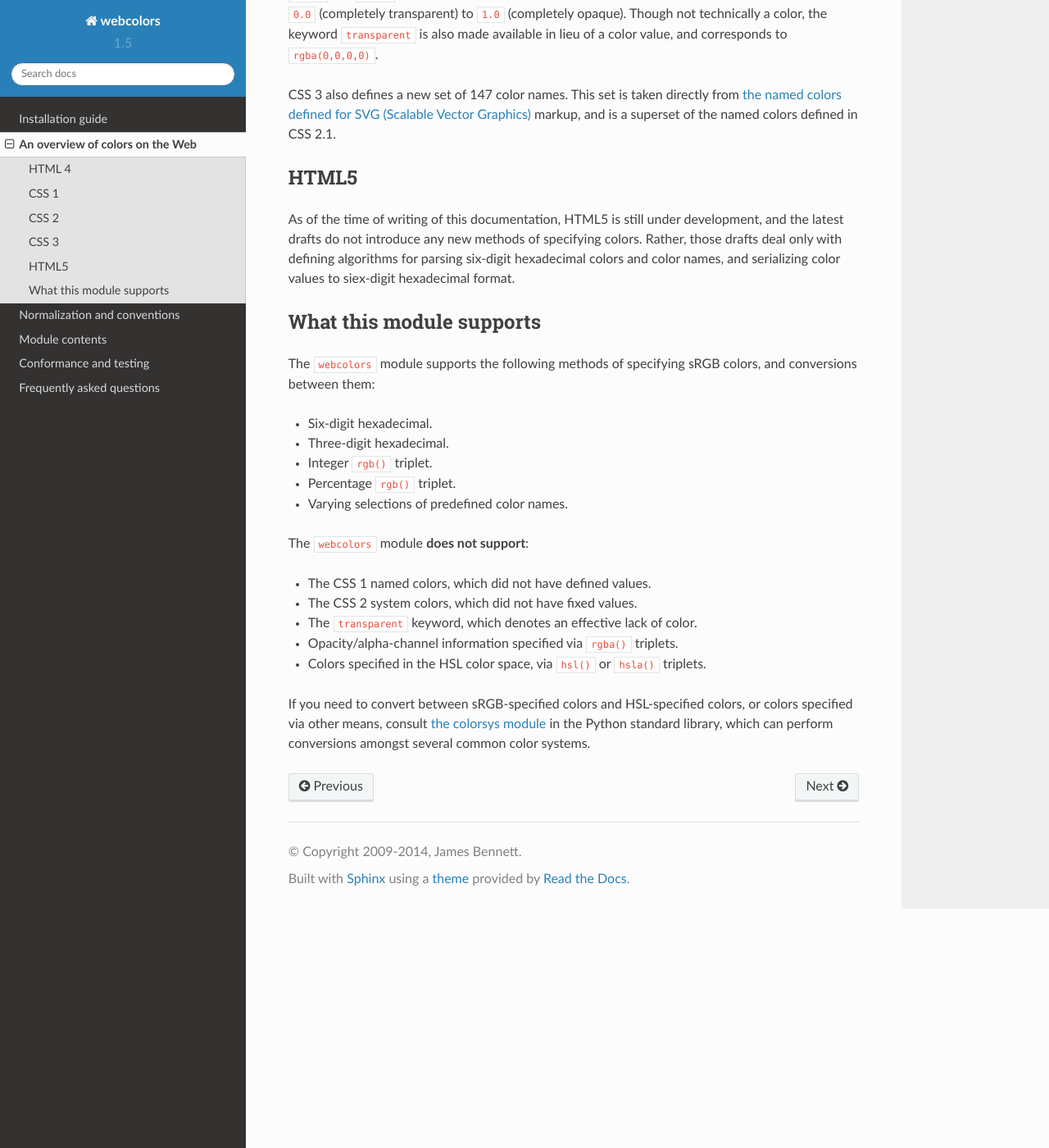
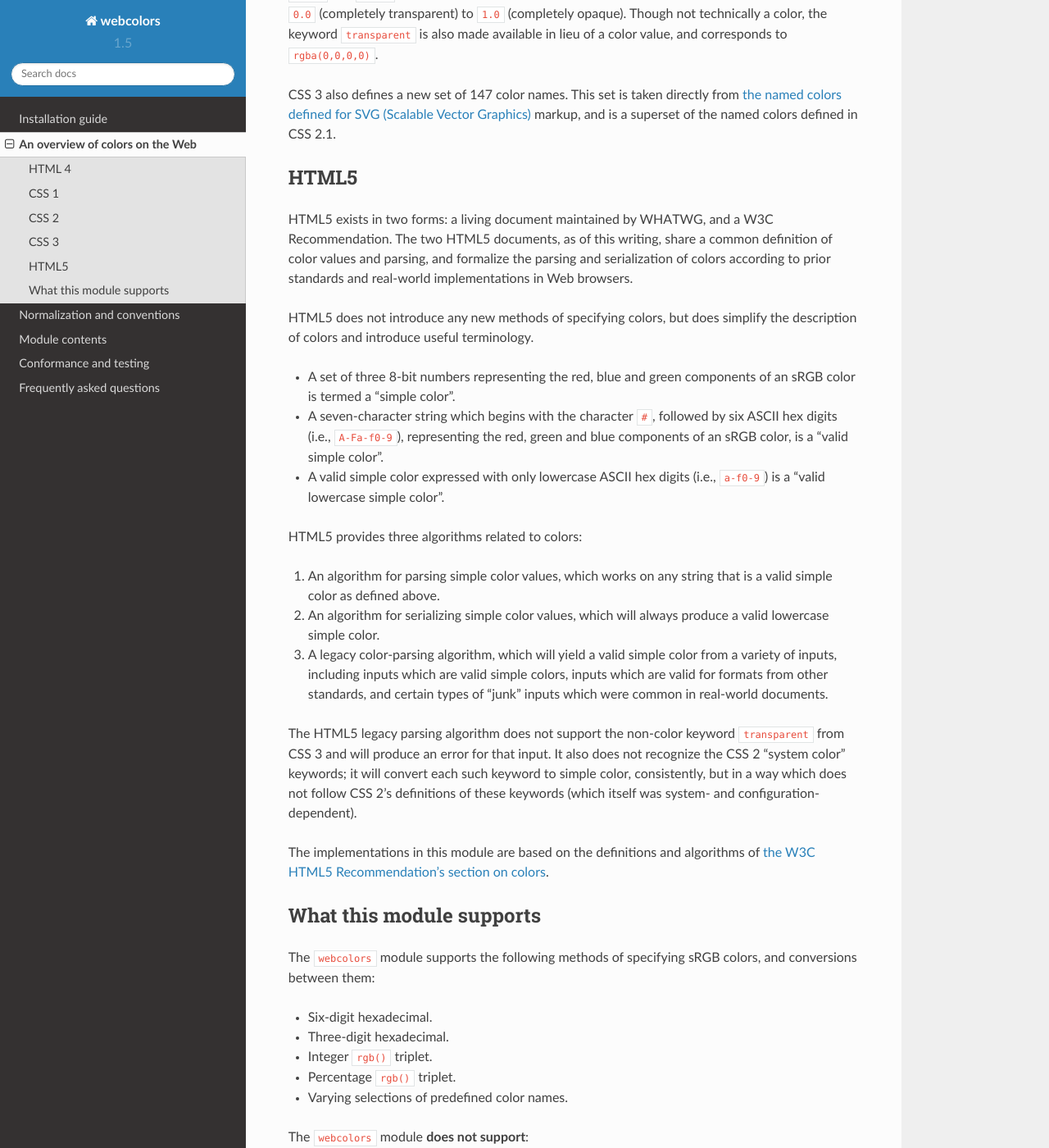
Before and after one commit to ubernostrum/webcolors, a Sphinx documentation site: the page built from docs/colors.rst, in a window 1280 px wide and 1400 px high, scrolled down 1568 px. Shown: the whole window at 82% size. Built offline with Sphinx 7.4.7 and the Read the Docs theme 2.0.0, drawn with Linux system fonts in a browser that asks for light colours.

Commit message:
Update documentation to reflect W3C HTML5 Recommendation.

```diff
--- a/docs/colors.rst
+++ b/docs/colors.rst
@@ -101,11 +101,50 @@ CSS 2.1.
 HTML5
 -----
 
-As of the time of writing of this documentation, HTML5 is still under
-development, and the latest drafts do not introduce any new methods of
-specifying colors. Rather, those drafts deal only with defining
-algorithms for parsing six-digit hexadecimal colors and color names,
-and serializing color values to siex-digit hexadecimal format.
+HTML5 exists in two forms: a living document maintained by WHATWG, and
+a W3C Recommendation. The two HTML5 documents, as of this writing,
+share a common definition of color values and parsing, and formalize
+the parsing and serialization of colors according to prior standards
+and real-world implementations in Web browsers.
+
+HTML5 does not introduce any new methods of specifying colors, but
+does simplify the description of colors and introduce useful
+terminology.
+
+* A set of three 8-bit numbers representing the red, blue and green
+  components of an sRGB color is termed a "simple color".
+
+* A seven-character string which begins with the character ``#``,
+  followed by six ASCII hex digits (i.e., ``A-Fa-f0-9``), representing
+  the red, green and blue components of an sRGB color, is a "valid
+  simple color".
+
+* A valid simple color expressed with only lowercase ASCII hex digits
+  (i.e., ``a-f0-9``) is a "valid lowercase simple color".
+
+HTML5 provides three algorithms related to colors:
+
+1. An algorithm for parsing simple color values, which works on any
+   string that is a valid simple color as defined above.
+
+2. An algorithm for serializing simple color values, which will always
+   produce a valid lowercase simple color.
+
+3. A legacy color-parsing algorithm, which will yield a valid simple
+   color from a variety of inputs, including inputs which are valid
+   simple colors, inputs which are valid for formats from other
+   standards, and certain types of "junk" inputs which were common in
+   real-world documents.
+
+The HTML5 legacy parsing algorithm does not support the non-color
+keyword ``transparent`` from CSS 3 and will produce an error for that
+input. It also does not recognize the CSS 2 "system color" keywords;
+it will convert each such keyword to simple color, consistently, but
+in a way which does not follow CSS 2's definitions of these keywords
+(which itself was system- and configuration-dependent).
+
+The implementations in this module are based on the definitions and
+algorithms of `the W3C HTML5 Recommendation's section on colors`_.
 
 .. _the sRGB color space: http://www.w3.org/Graphics/Color/sRGB
 .. _two ways to specify sRGB colors: http://www.w3.org/TR/html401/types.html#h-6.5
@@ -115,6 +154,7 @@ and serializing color values to siex-digit hexadecimal format.
 .. _one additional named color: http://www.w3.org/TR/CSS21/changes.html#q2
 .. _The CSS 3 color module: http://www.w3.org/TR/css3-color/
 .. _the named colors defined for SVG (Scalable Vector Graphics): http://www.w3.org/TR/SVG11/types.html#ColorKeywords
+.. _the W3C HTML5 Recommendation's section on colors: http://www.w3.org/TR/html5/infrastructure.html#colors
 
 
 .. _support:
```
Also changed, not shown: docs/contents.rst (+6 -4 lines).
